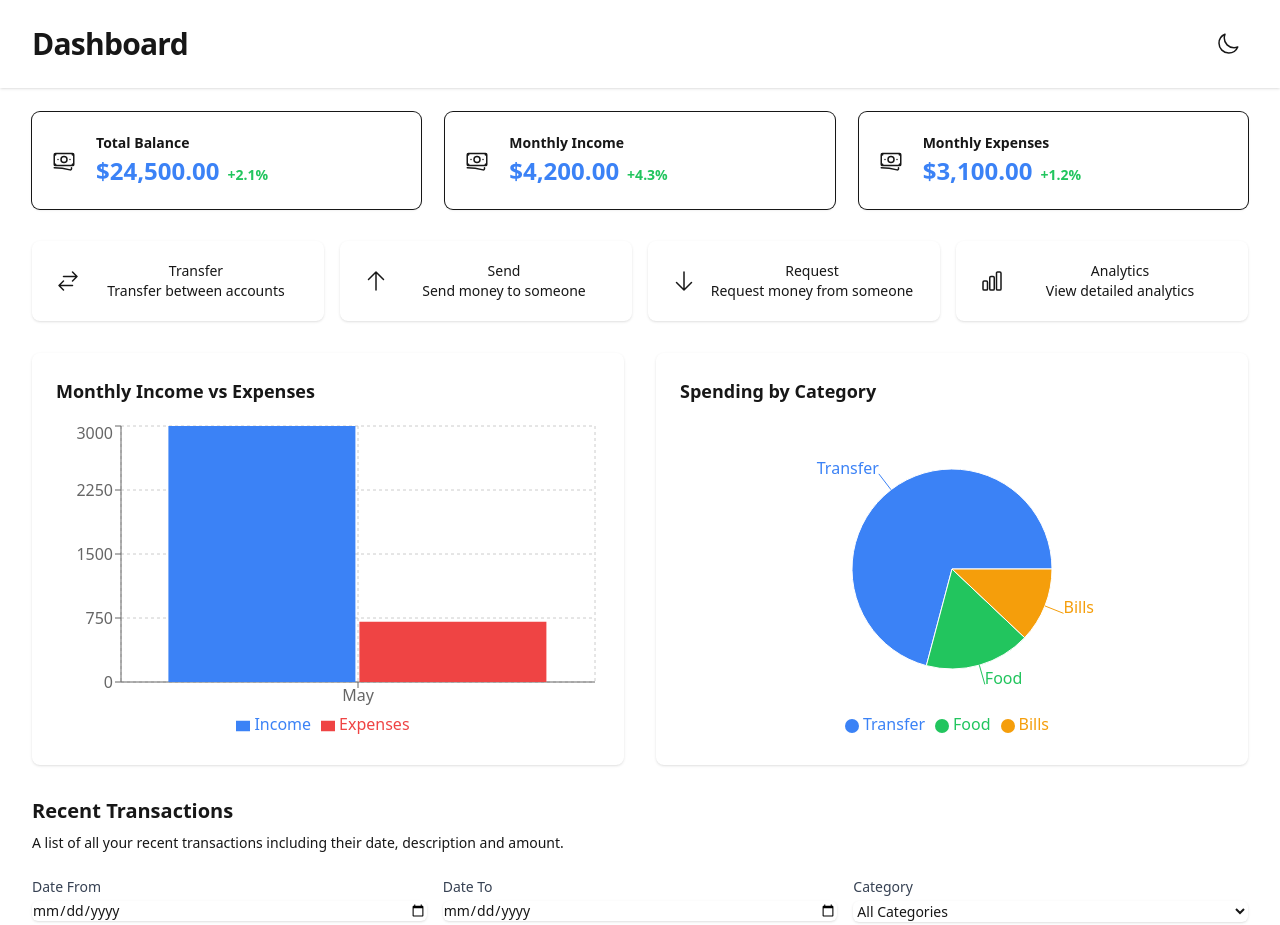
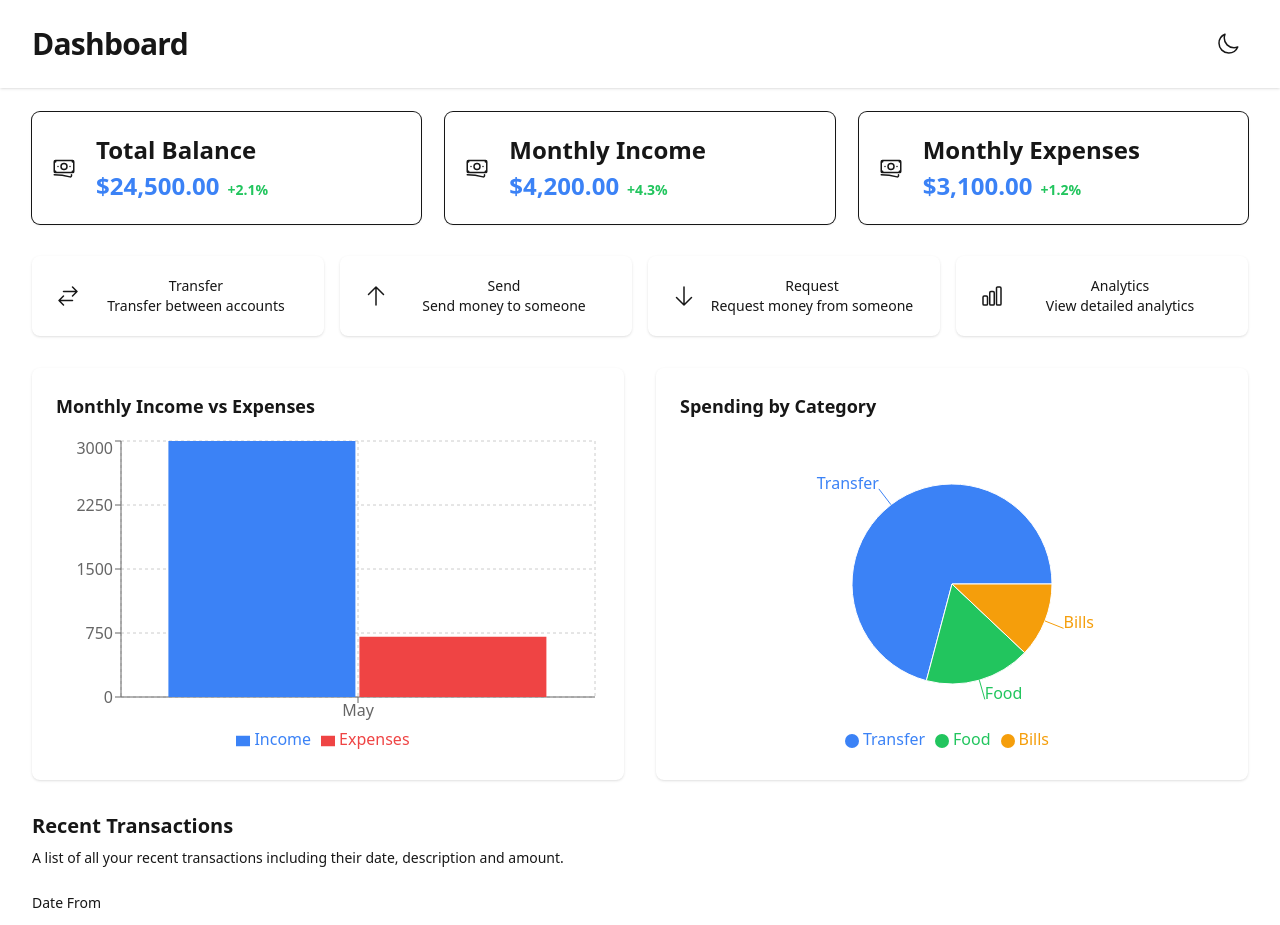
Before and after one commit to jasper-tech/Personal-Wallet, a Next.js app: page / in a window 1280 px wide. Shown: the top 925 px of the page. Built offline with nearby package versions, Linux system fonts and the light colour scheme.

Commit message:
color updates to ui

```diff
--- a/src/app/components/StatsGrid.tsx
+++ b/src/app/components/StatsGrid.tsx
@@ -19,7 +19,7 @@ const styles = {
     color: "var(--blue-accent-500)",
   },
   statName: {
-    fontSize: "0.875rem",
+    fontSize: "1.5rem",
     fontWeight: 700,
     whiteSpace: "nowrap",
     overflow: "hidden",
--- a/src/app/components/TransactionFilters.tsx
+++ b/src/app/components/TransactionFilters.tsx
@@ -7,6 +7,35 @@ interface TransactionFiltersProps {
   onDateToChange: (date: string) => void;
   onCategoryChange: (category: string) => void;
 }
+
+const styles = {
+  formLabel: {
+    fontSize: "0.875rem",
+    fontWeight: 500,
+    marginBottom: "0.5rem",
+    display: "block",
+    color: "var(--foreground)",
+  },
+  formInput: {
+    width: "100%",
+    borderRadius: "0.375rem",
+    borderWidth: "1px",
+    borderColor: "var(--border)",
+    backgroundColor: "var(--background)",
+    color: "var(--foreground)",
+    padding: "0.5rem 0.75rem",
+    fontSize: "0.875rem",
+    boxShadow: "0 1px 2px 0 rgba(0, 0, 0, 0.05)",
+    marginTop: "0.25rem",
+    outline: "none",
+  },
+  filterContainer: {
+    display: "grid",
+    gridTemplateColumns: "repeat(1, minmax(0, 1fr))",
+    gap: "1rem",
+    marginTop: "1.5rem",
+  },
+};
 
 export default function TransactionFilters({
   dateFrom,
@@ -18,12 +47,9 @@ export default function TransactionFilters({
   onCategoryChange,
 }: TransactionFiltersProps) {
   return (
-    <div className="mt-6 grid grid-cols-1 gap-4 sm:grid-cols-3">
+    <div style={styles.filterContainer} className="sm:grid-cols-3">
       <div>
-        <label
-          htmlFor="date-from"
-          className="block text-sm font-medium text-gray-700 dark:text-gray-300"
-        >
+        <label htmlFor="date-from" style={styles.formLabel}>
           Date From
         </label>
         <input
@@ -32,15 +58,13 @@ export default function TransactionFilters({
           name="date-from"
           value={dateFrom}
           onChange={(e) => onDateFromChange(e.target.value)}
-          className="mt-1 block w-full rounded-md border-gray-300 shadow-sm focus:border-blue-500 focus:ring-blue-500 sm:text-sm dark:bg-gray-700 dark:border-gray-600 dark:text-white"
+          style={styles.formInput}
+          className="focus:ring-2 focus:ring-primary focus:border-primary transition-colors"
         />
       </div>
 
       <div>
-        <label
-          htmlFor="date-to"
-          className="block text-sm font-medium text-gray-700 dark:text-gray-300"
-        >
+        <label htmlFor="date-to" style={styles.formLabel}>
           Date To
         </label>
         <input
@@ -49,15 +73,13 @@ export default function TransactionFilters({
           name="date-to"
           value={dateTo}
           onChange={(e) => onDateToChange(e.target.value)}
-          className="mt-1 block w-full rounded-md border-gray-300 shadow-sm focus:border-blue-500 focus:ring-blue-500 sm:text-sm dark:bg-gray-700 dark:border-gray-600 dark:text-white"
+          style={styles.formInput}
+          className="focus:ring-2 focus:ring-primary focus:border-primary transition-colors"
         />
       </div>
 
       <div>
-        <label
-          htmlFor="category"
-          className="block text-sm font-medium text-gray-700 dark:text-gray-300"
-        >
+        <label htmlFor="category" style={styles.formLabel}>
           Category
         </label>
         <select
@@ -65,7 +87,8 @@ export default function TransactionFilters({
           name="category"
           value={selectedCategory}
           onChange={(e) => onCategoryChange(e.target.value)}
-          className="mt-1 block w-full rounded-md border-gray-300 shadow-sm focus:border-blue-500 focus:ring-blue-500 sm:text-sm dark:bg-gray-700 dark:border-gray-600 dark:text-white"
+          style={styles.formInput}
+          className="focus:ring-2 focus:ring-primary focus:border-primary transition-colors"
         >
           <option value="">All Categories</option>
           {categories.map((category) => (
```
